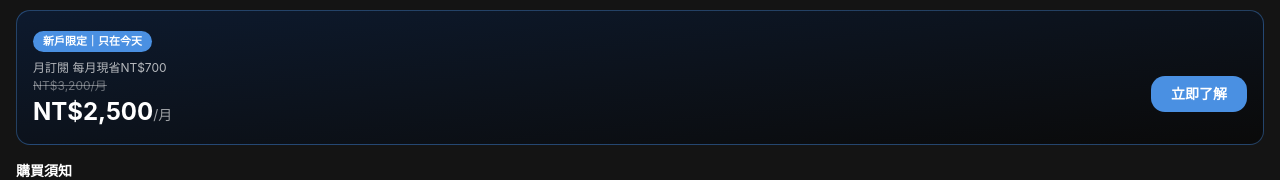
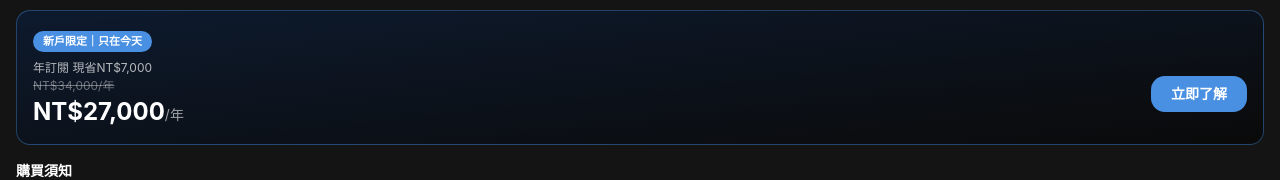
Before and after one commit to sunny2001522/Linenruwealthpool, a React (Vite) app: page /vip in a window 1280 px wide. Shown: the part 598-778 px from the top of the page. Built offline with nearby package versions, Linux system fonts and the light colour scheme.

Commit message:
update: buy

```diff
--- a/src/pages/VipPage.tsx
+++ b/src/pages/VipPage.tsx
@@ -65,10 +65,10 @@ export function VipPage() {
           <div className="flex items-center justify-between">
             <div>
               <p className="text-white/70 text-xs mb-0.5">
-                月訂閱 每月現省NT$700
+                年訂閱 現省NT$7,000
               </p>
-              <p className="text-white/40 text-xs line-through mb-0.5">NT$3,200/月</p>
-              <p className="text-2xl font-bold">NT$2,500<span className="text-sm font-normal text-white/60">/月</span></p>
+              <p className="text-white/40 text-xs line-through mb-0.5">NT$34,000/年</p>
+              <p className="text-2xl font-bold">NT$27,000<span className="text-sm font-normal text-white/60">/年</span></p>
             </div>
             <button
               onClick={handleSubscribe}
```
